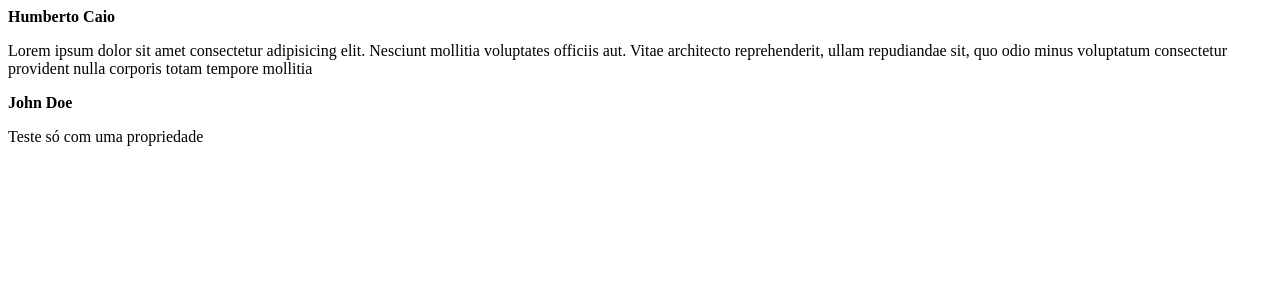
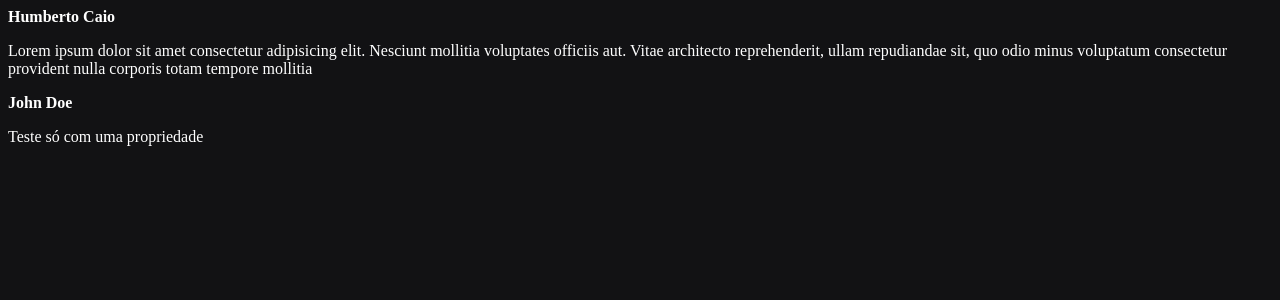
Before and after one commit to HumbertoQueiroz/React, a React (Vite) app in the folder aulas/01-fundamentos-reactjs/: page / in a window 1280 px wide. Shown: the top 300 px of the page. Built offline with nearby package versions, Linux system fonts and the light colour scheme.

Commit message:
Conceito de estilização parte 01

```diff
--- a/aulas/01-fundamentos-reactjs/src/App.jsx
+++ b/aulas/01-fundamentos-reactjs/src/App.jsx
@@ -1,6 +1,7 @@
 /*import {Post} from './Post'*/
 import {Post} from "./Post"
 
+import './styles.css';
 
 export function App() {
   return (
--- /dev/null
+++ b/aulas/01-fundamentos-reactjs/src/styles.css
@@ -0,0 +1,4 @@
+body{
+  background: #121214;
+  color: white;
+}
```
Also changed, not shown: aulas/01-fundamentos-reactjs/src/components/Header.jsx (added), 2 other files (tests, documents, lock files or other folders).
